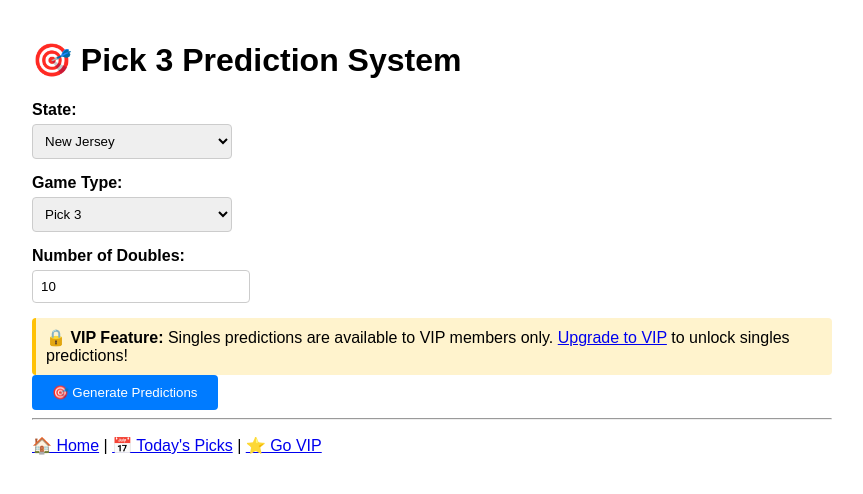
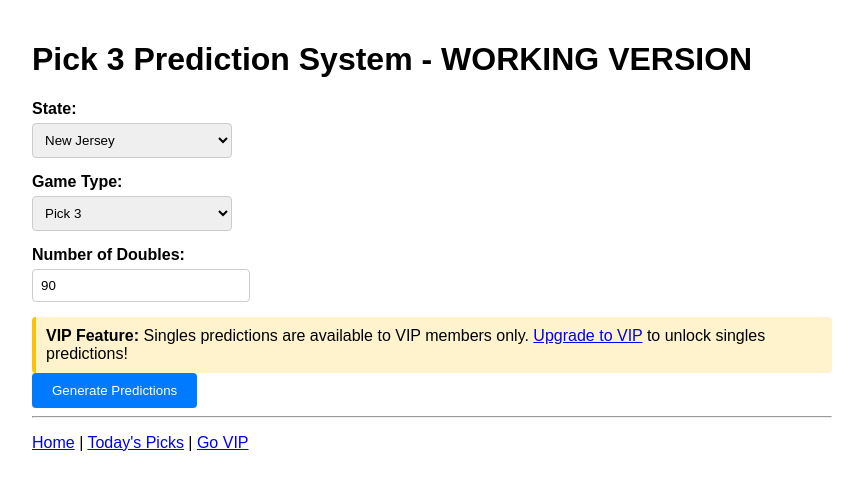
Before and after one commit to Oliverdx88/pick3-website, a Flask app: page /predict in a window 1280 px wide. Shown: the top 494 px of the page, without its empty margins (208-1071 px from the left). Run offline with Flask 3, Linux system fonts and the light colour scheme; the visitor is signed in with stand-in values (Sample User, id 1); data comes from the database, SQL or seed files in the repository.

Commit message:
Create new predict.html with Pick 3 only, 90 doubles default, and copy buttons

```diff
--- a/templates/predict.html
+++ b/templates/predict.html
@@ -19,7 +19,7 @@
     </style>
 </head>
 <body>
-    <h1>🎯 Pick 3 Prediction System</h1>
+    <h1> Pick 3 Prediction System - WORKING VERSION</h1>
 
     {% if error %}
         <div class="error">
@@ -42,14 +42,13 @@
         <div class="form-group">
             <label for="game_type">Game Type:</label>
             <select name="game_type" id="game_type">
-                <option value="Pick3" {% if not predictions or predictions.game_type == "Pick3" %}selected{% endif %}>Pick 3</option>
-                <option value="Pick4" {% if predictions and predictions.game_type == "Pick4" %}selected{% endif %}>Pick 4</option>
+                <option value="Pick3" selected>Pick 3</option>
             </select>
         </div>
 
         <div class="form-group">
             <label for="num_doubles">Number of Doubles:</label>
-            <input type="number" name="num_doubles" id="num_doubles" value="{% if predictions %}{{ predictions.doubles|length }}{% else %}10{% endif %}" min="1" max="50">
+            <input type="number" name="num_doubles" id="num_doubles" value="{% if predictions %}{{ predictions.doubles|length }}{% else %}90{% endif %}" min="1" max="200">
         </div>
 
         {% if is_vip %}
@@ -59,17 +58,17 @@
             </div>
         {% else %}
             <div class="vip-only">
-                <strong>🔒 VIP Feature:</strong> Singles predictions are available to VIP members only.
+                <strong> VIP Feature:</strong> Singles predictions are available to VIP members only.
                 <a href="#" onclick="subscribe('vip_monthly')">Upgrade to VIP</a> to unlock singles predictions!
             </div>
         {% endif %}
 
-        <button type="submit">🎯 Generate Predictions</button>
+        <button type="submit"> Generate Predictions</button>
     </form>
 
     {% if predictions %}
         <div class="predictions">
-            <h2>🎲 Your Predictions</h2>
+            <h2> Your Predictions</h2>
 
             <div class="last-draw">
                 <strong>Last Draw:</strong> <span class="numbers">{{ predictions.last_draw }}</span><br>
@@ -79,29 +78,31 @@
 
             {% if predictions.doubles %}
                 <div class="prediction-section">
-                    <h3>🎯 Doubles Predictions</h3>
-                    <div class="numbers">
+                    <h3> Doubles Predictions</h3>
+                    <div class="numbers" id="doubles-predictions">
                         {% for number in predictions.doubles %}
                             {{ number }}{% if not loop.last %}, {% endif %}
                         {% endfor %}
                     </div>
+                    <button onclick="copyToClipboard('doubles-predictions')" style="background: #28a745; color: white; padding: 8px 16px; border: none; border-radius: 4px; cursor: pointer; margin-top: 10px;"> Copy Doubles</button>
                 </div>
             {% endif %}
 
             {% if predictions.singles and is_vip %}
                 <div class="prediction-section">
-                    <h3>🎯 Singles Predictions (VIP)</h3>
-                    <div class="numbers">
+                    <h3> Singles Predictions (VIP)</h3>
+                    <div class="numbers" id="singles-predictions">
                         {% for number in predictions.singles %}
                             {{ number }}{% if not loop.last %}, {% endif %}
                         {% endfor %}
                     </div>
+                    <button onclick="copyToClipboard('singles-predictions')" style="background: #007bff; color: white; padding: 8px 16px; border: none; border-radius: 4px; cursor: pointer; margin-top: 10px;"> Copy Singles</button>
                 </div>
             {% endif %}
 
             {% if predictions.singles and not is_vip %}
                 <div class="vip-only">
-                    <strong>🔒 VIP Content:</strong> {{ predictions.singles|length }} singles predictions generated but hidden.
+                    <strong> VIP Content:</strong> {{ predictions.singles|length }} singles predictions generated but hidden.
                     <a href="#" onclick="subscribe('vip_monthly')">Upgrade to VIP</a> to see singles predictions!
                 </div>
             {% endif %}
@@ -110,13 +111,36 @@
 
     <hr>
     <p>
-        <a href="/">🏠 Home</a> |
-        <a href="/picks/today">📅 Today's Picks</a> |
+        <a href="/"> Home</a> |
+        <a href="/picks/today"> Today's Picks</a> |
         {% if is_vip %}
-            <a href="/account">👤 Account</a>
+            <a href="/account"> Account</a>
         {% else %}
-            <a href="#" onclick="subscribe('vip_monthly')">⭐ Go VIP</a>
+            <a href="#" onclick="subscribe('vip_monthly')"> Go VIP</a>
         {% endif %}
     </p>
+
+    <script>
+        function copyToClipboard(elementId) {
+            const element = document.getElementById(elementId);
+            const text = element.textContent;
+
+            navigator.clipboard.writeText(text).then(function() {
+                // Show success message
+                const button = event.target;
+                const originalText = button.textContent;
+                button.textContent = ' Copied!';
+                button.style.background = '#28a745';
+
+                setTimeout(function() {
+                    button.textContent = originalText;
+                    button.style.background = elementId === 'doubles-predictions' ? '#28a745' : '#007bff';
+                }, 2000);
+            }).catch(function(err) {
+                console.error('Could not copy text: ', err);
+                alert('Failed to copy to clipboard');
+            });
+        }
+    </script>
 </body>
 </html>
```
